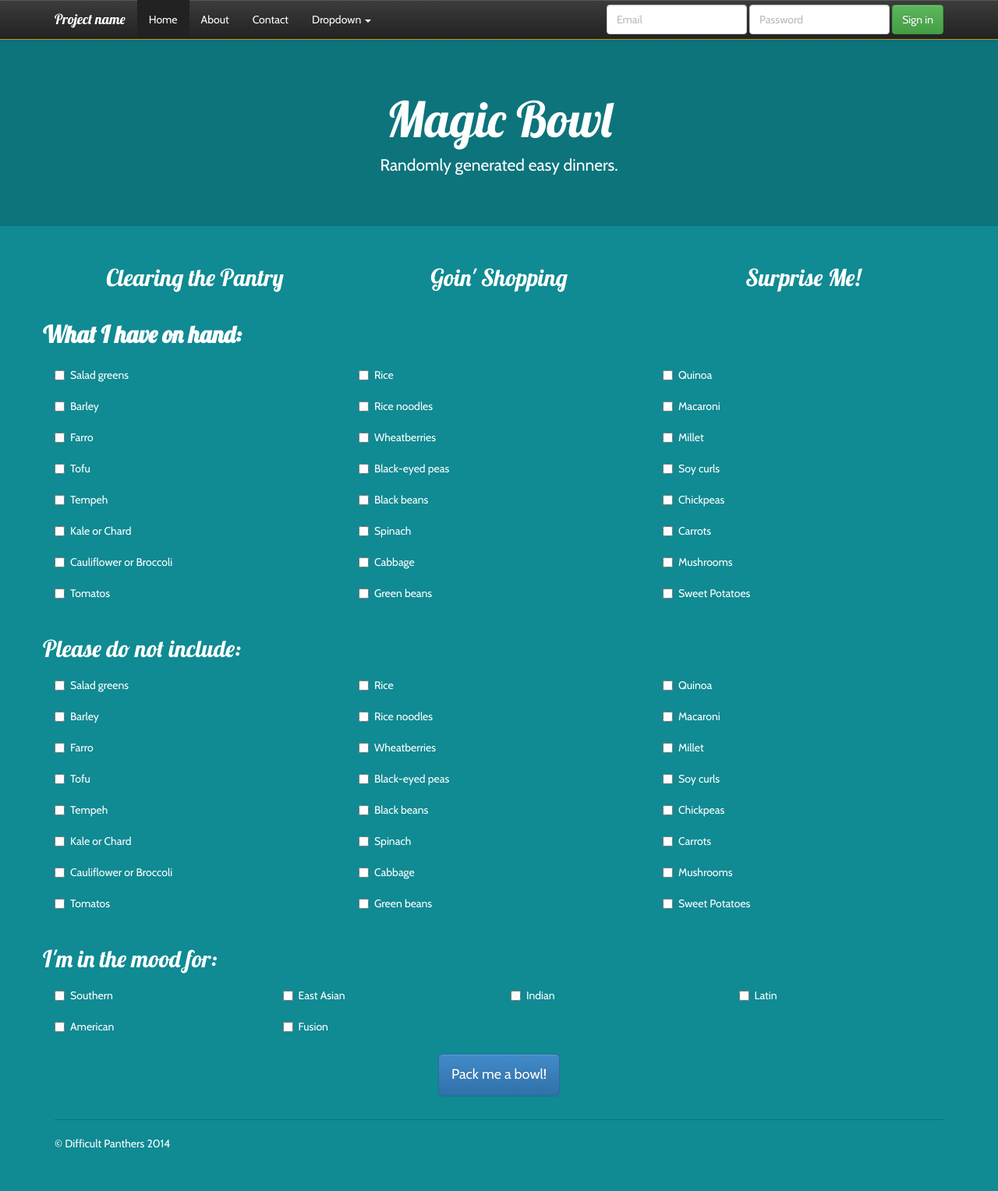
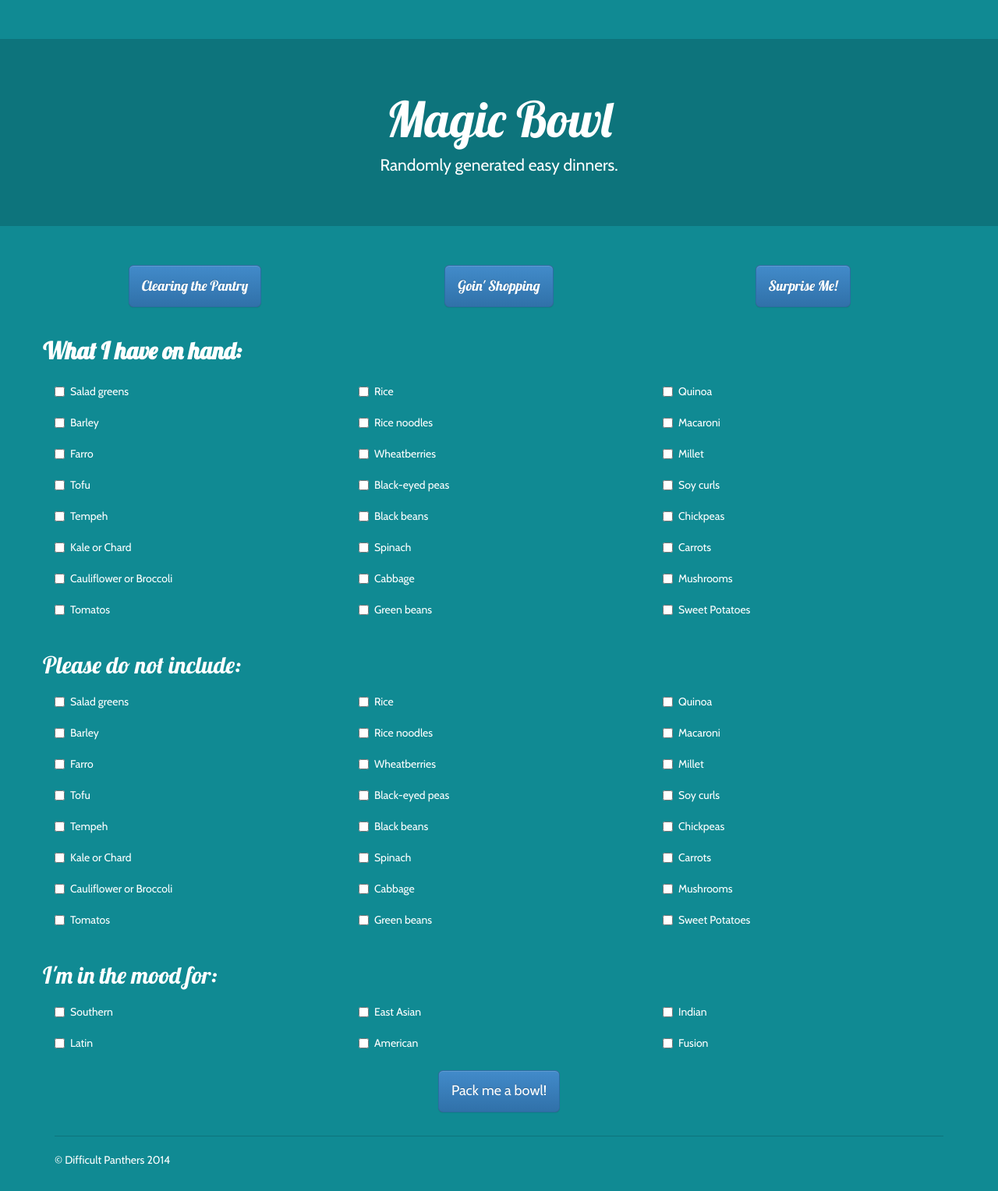
Before and after one commit to SaraDGore/magicbowl, a Django app: page / in a window 1280 px wide. Shown: the whole page at 78% size. Before the commit the page ends 1473 px from the top, so only its background shows below. Run offline with Django 3.2, Linux system fonts and the light colour scheme; parts of the project's set-up code (start-up, migrations or seed data) failed here and were passed over; some libraries are stand-ins or nearby versions.

Commit message:
stable css for main page

```diff
--- a/bowls/templates/base.html
+++ b/bowls/templates/base.html
@@ -30,50 +30,7 @@
         <!--[if lt IE 7]>
             <p class="chromeframe">You are using an <strong>outdated</strong> browser. Please <a href="http://browsehappy.com/">upgrade your browser</a> or <a href="http://www.google.com/chromeframe/?redirect=true">activate Google Chrome Frame</a> to improve your experience.</p>
         <![endif]-->
-
-  <div class="navbar navbar-inverse navbar-fixed-top">
-      <div class="container">
-        <div class="navbar-header">
-          <button type="button" class="navbar-toggle" data-toggle="collapse" data-target=".navbar-collapse">
-            <span class="icon-bar"></span>
-            <span class="icon-bar"></span>
-            <span class="icon-bar"></span>
-          </button>
-          <a class="navbar-brand" href="#">Project name</a>
-        </div>
-        <div class="navbar-collapse collapse">
-          <ul class="nav navbar-nav">
-            <li class="active"><a href="#">Home</a></li>
-            <li><a href="#about">About</a></li>
-            <li><a href="#contact">Contact</a></li>
-            <li class="dropdown">
-              <a href="#" class="dropdown-toggle" data-toggle="dropdown">Dropdown <b class="caret"></b></a>
-              <ul class="dropdown-menu">
-                <li><a href="#">Action</a></li>
-                <li><a href="#">Another action</a></li>
-                <li><a href="#">Something else here</a></li>
-                <li class="divider"></li>
-                <li class="dropdown-header">Nav header</li>
-                <li><a href="#">Separated link</a></li>
-                <li><a href="#">One more separated link</a></li>
-              </ul>
-            </li>
-          </ul>
-          <form class="navbar-form navbar-right">
-            <div class="form-group">
-              <input type="text" placeholder="Email" class="form-control">
-            </div>
-            <div class="form-group">
-              <input type="password" placeholder="Password" class="form-control">
-            </div>
-            <button type="submit" class="btn btn-success">Sign in</button>
-          </form>
-        </div><!--/.navbar-collapse -->
-      </div>
-    </div>
-
-    <!-- Main jumbotron for a primary marketing message or call to action -->
-    <div class="jumbotron">
+<div class="jumbotron">
       <div class="container">
         <h1 class="text-center">Magic Bowl</h1>
         <p class="text-center">Randomly generated easy dinners.</p>
@@ -83,11 +40,11 @@
     <div class="container">
         <form role="form">
         <div class="row">
-          <div class="col-md-4 text-center"><h2>Clearing the Pantry<h2></div>
-          <div class="col-md-4 text-center"><h2>Goin' Shopping<h2></div>
-          <div class="col-md-4 text-center"><h2>Surprise Me!<h2></div>
+          <div class="col-md-4 text-center"><h2 class="btn btn-primary btn-lg" id="use">Clearing the Pantry</h2></div>
+          <div class="col-md-4 text-center"><h2 class="btn btn-primary btn-lg" id="dontuse">Goin' Shopping<h2></div>
+          <div class="col-md-4 text-center"><h2 class="btn btn-primary btn-lg" id="random">Surprise Me!<h2></div>
         </div>
-        <div class="form-group">
+        <div class="form-group show">
         <div class="row">
             <div><h2><label for="use">What I have on hand:</label></h2></div>
         </div>
@@ -156,7 +113,7 @@
               <label><input type="checkbox" name="use" value="sweetpotato">Sweet Potatoes</label></div></div>
         </div>
         </div><!--form group-->
-        <div class="form-group">
+        <div class="form-group show">
         <div class="row">
             <div><h2>Please do not include:</h2></div>
         </div>
@@ -193,61 +150,61 @@
             <label><input type="checkbox" name="dontuse" value="soycurls">Soy curls</label></div></div>
         </div>
         <div class="row">
-          <div class="col-md-4"><div class="checkbox">
+          <div class="col-xs-4"><div class="checkbox">
             <label><input type="checkbox" name="dontuse" value="tempeh">Tempeh</label></div></div>
-          <div class="col-md-4"><div class="checkbox">
+          <div class="col-xs-4"><div class="checkbox">
             <label><input type="checkbox" name="dontuse" value="blackbeans">Black beans</label></div></div>
-          <div class="col-md-4"><div class="checkbox">
+          <div class="col-xs-4"><div class="checkbox">
             <label><input type="checkbox" name="dontuse" value="chickpeas">Chickpeas</label></div></div>
         </div>
         <div class="row">
-          <div class="col-md-4"><div class="checkbox">
+          <div class="col-xs-4"><div class="checkbox">
             <label><input type="checkbox" name="dontuse" value="greens">Kale or Chard</label></div></div>
-          <div class="col-md-4"><div class="checkbox">
+          <div class="col-xs-4"><div class="checkbox">
             <label><input type="checkbox" name="dontuse" value="spinach">Spinach</label></div></div>
-          <div class="col-md-4"><div class="checkbox">
+          <div class="col-xs-4"><div class="checkbox">
             <label><input type="checkbox" name="dontuse" value="carrots">Carrots</label></div></div>
         </div>
         <div class="row">
-          <div class="col-md-4"><div class="checkbox">
+          <div class="col-xs-4"><div class="checkbox">
             <label><input type="checkbox" name="dontuse" value="cauli">Cauliflower or Broccoli</label></div></div>
-          <div class="col-md-4"><div class="checkbox">
+          <div class="col-xs-4"><div class="checkbox">
             <label><input type="checkbox" name="dontuse" value="cabbage">Cabbage</label></div></div>
-          <div class="col-md-4"><div class="checkbox">
+          <div class="col-xs-4"><div class="checkbox">
             <label><input type="checkbox" name="dontuse" value="mushrooms">Mushrooms</label></div></div>
         </div>
         <div class="row">
-          <div class="col-md-4"><div class="checkbox">
+          <div class="col-xs-4"><div class="checkbox">
             <label><input type="checkbox" name="dontuse" value="tomato">Tomatos</label></div></div>
-          <div class="col-md-4"><div class="checkbox">
+          <div class="col-xs-4"><div class="checkbox">
             <label><input type="checkbox" name="dontuse" value="greenbeans">Green beans</label></div></div>
-          <div class="col-md-4"><div class="checkbox">
+          <div class="col-xs-4"><div class="checkbox">
             <label><input type="checkbox" name="dontuse" value="sweetpotato">Sweet Potatoes</label></div></div>
         </div>
         </div><!--formgroup-->
-        <div class="form-group">
+        <div class="form-group show">
         <div class="row">
             <div><h2>I'm in the mood for:</h2></div>
         </div>
 
         <div class="row">
-          <div class="col-md-3"><div class="checkbox">
+          <div class="col-xs-4"><div class="checkbox">
             <label><input type="checkbox" name="cuisine" value="SOUTHERN">Southern</label></div></div>
-          <div class="col-md-3"><div class="checkbox">
+          <div class="col-xs-4"><div class="checkbox">
             <label><input type="checkbox" name="cuisine" value="ASIAN">East Asian</label></div></div>
-          <div class="col-md-3"><div class="checkbox">
+          <div class="col-xs-4"><div class="checkbox">
             <label><input type="checkbox" name="cuisine" value="INDIAN">Indian</label></div></div>
-          <div class="col-md-3"><div class="checkbox">
+          </div>
+          <div class="row">
+          <div class="col-xs-4"><div class="checkbox">
             <label><input type="checkbox" name="cuisine" value="LATIN">Latin</label></div></div>
-           </div>
-            <div class="row">
-          <div class="col-md-3"><div class="checkbox">
+          <div class="col-xs-4"><div class="checkbox">
             <label><input type="checkbox" name="cuisine" value="AMERICAN">American</label></div></div>
-          <div class="col-md-3"><div class="checkbox">
+          <div class="col-xs-4"><div class="checkbox">
             <label><input type="checkbox" name="cuisine" value="FUSION">Fusion</label></div></div>
         </div>
         </div><!--formclass-->
-        <div class="row">
+        <div class="row show">
           <p class="text-center"><button type="submit" class="btn btn-primary btn-lg">Pack me a bowl!</button></p>
         </div>
         </form>
```
